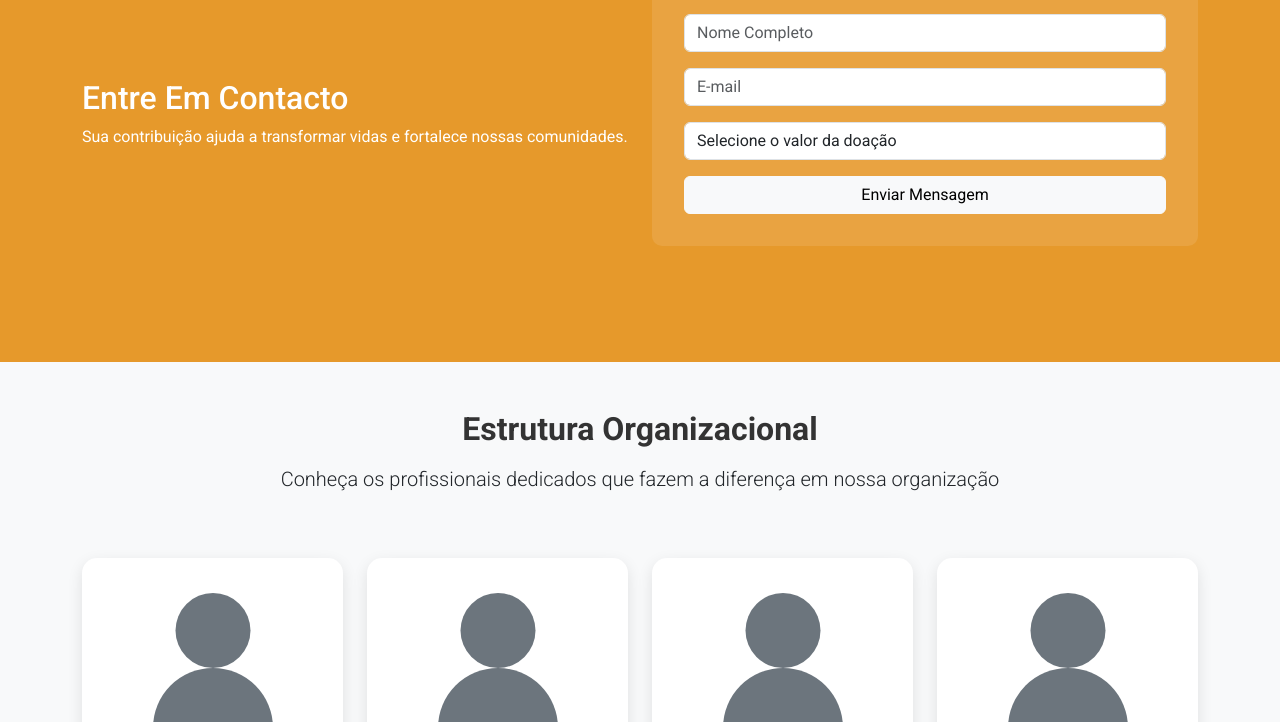
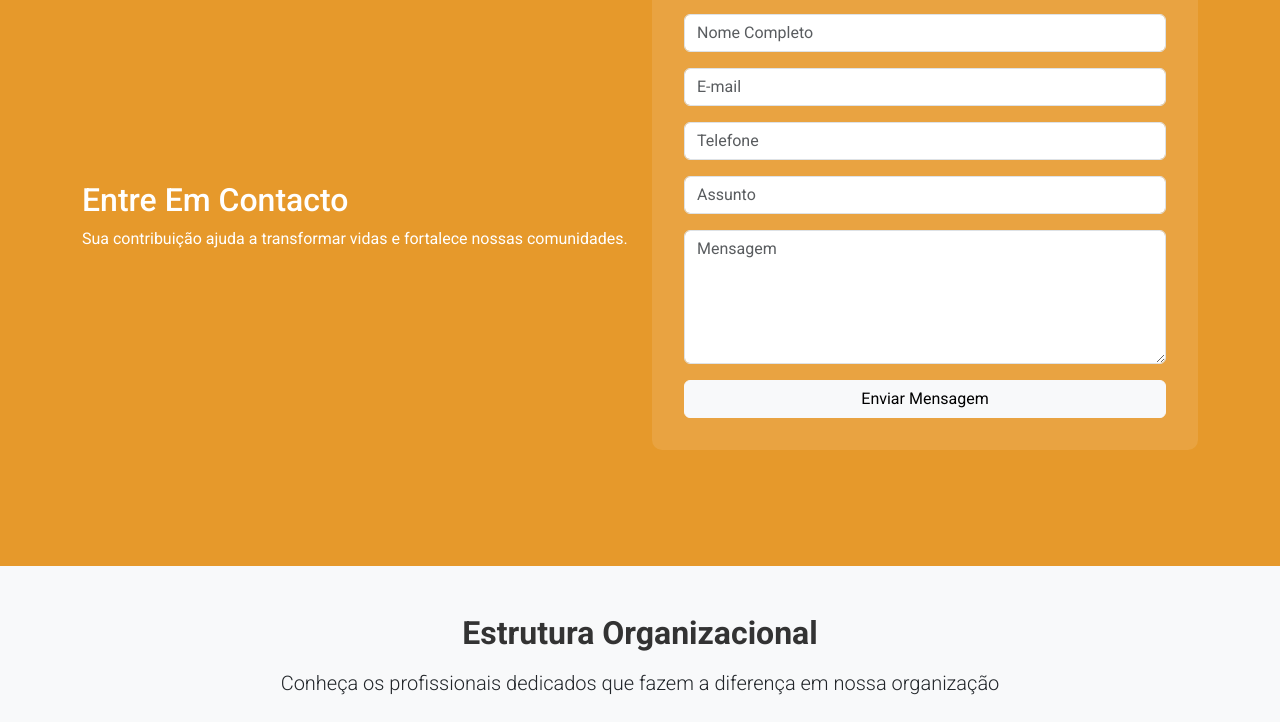
Before and after one commit to delciomanico/vozes-do-bairro, a plain HTML site: page index.html in a window 1280 px wide. Shown: the part 2300-3022 px from the top of the page. Drawn offline with nearby package versions, Linux system fonts and the light colour scheme; files whose address does not match are found by name.

Commit message:
contactar

```diff
--- a/index.html
+++ b/index.html
@@ -155,14 +155,15 @@
               <input type="email" class="form-control" placeholder="E-mail" required>
             </div>
             <div class="mb-3">
-              <select class="form-control" required>
-                <option value="">Selecione o valor da doação</option>
-                <option value="20">20 AOA</option>
-                <option value="50">50 AOA</option>
-                <option value="100">100 AOA</option>
-                <option value="outro">Outro valor</option>
-              </select>
+              <input type="number" class="form-control" placeholder="Telefone" required>
             </div>
+            <div class="mb-3">
+              <input type="text" class="form-control" placeholder="Assunto" required>
+            </div>
+            <div class="mb-3">
+              <textarea name="" id="" class="form-control" rows="5" placeholder="Mensagem" ></textarea>
+            </div>
+
             <button type="submit" class="btn btn-light w-100">Enviar Mensagem</button>
           </form>
         </div>
```
